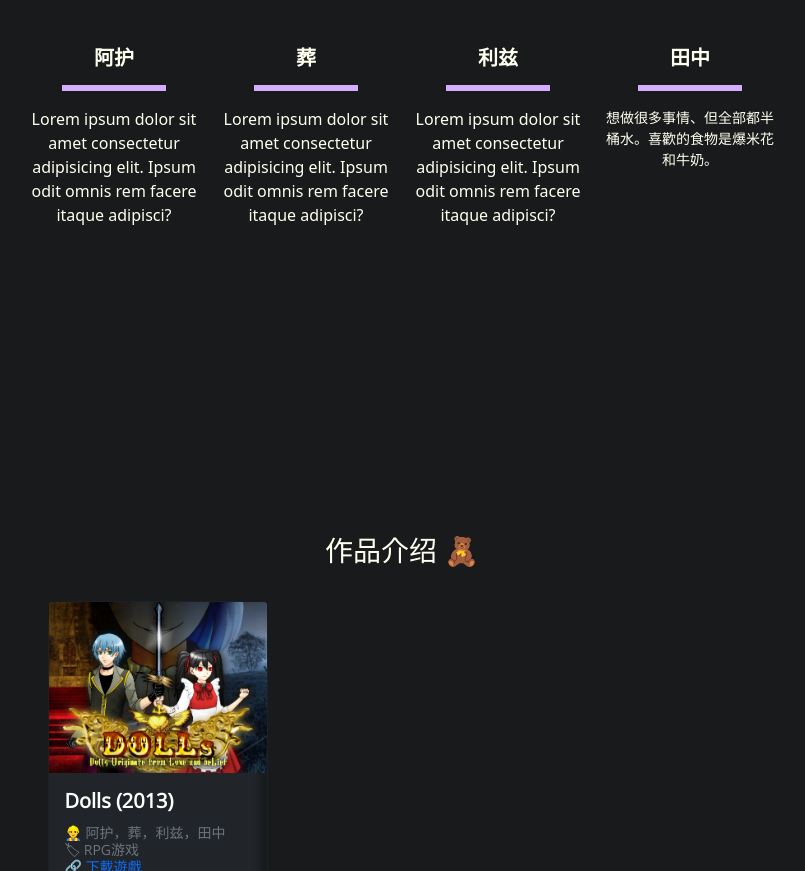
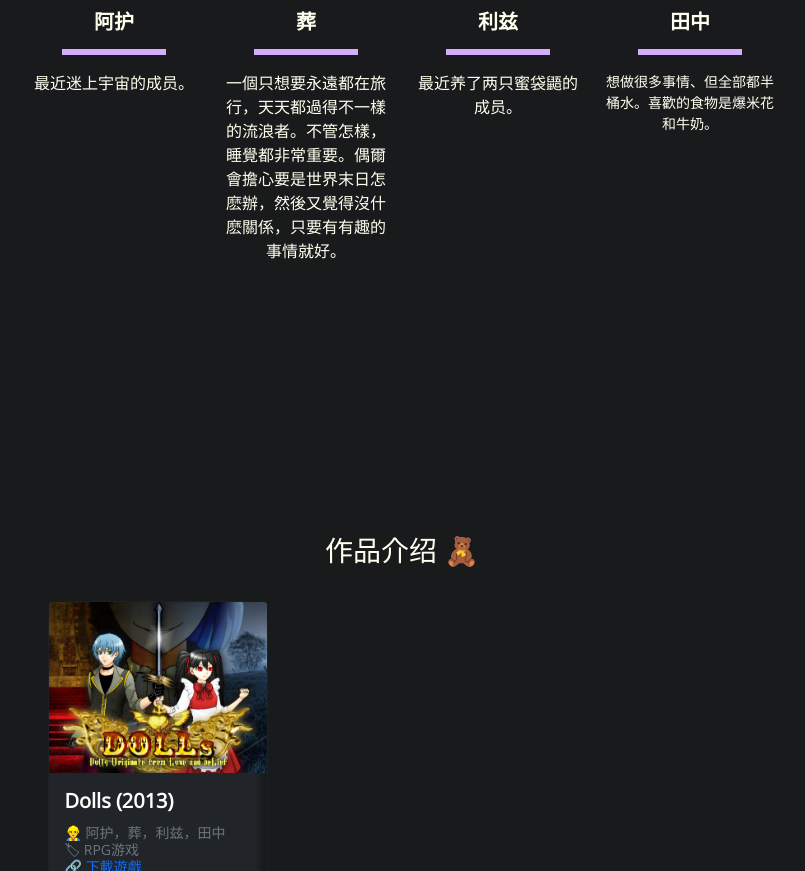
Before and after one commit to blackdestinystudio/home, a plain HTML site: page index.html in a window 1280 px wide. Shown: the part 2025-2896 px from the top of the page, without its empty margins (238-1043 px from the left). Drawn offline with nearby package versions, Linux system fonts and the light colour scheme; a web font is replaced by a local one.

Commit message:
add all member intro

```diff
--- a/index.html
+++ b/index.html
@@ -80,21 +80,21 @@
                 <img src="./assets/characters/grell.png" class="img-fluid avatar my-5">
                 <h5 class="cn bold">阿护</h5>
                 <hr class="mini-hr">
-                <p>Lorem ipsum dolor sit amet consectetur adipisicing elit. Ipsum odit omnis rem facere itaque adipisci?</p>
+                <p>最近迷上宇宙的成员。</p>
             </div>
 
             <div class="col-12 col-sm-3">
                 <img src="./assets/characters/undertaker.png" class="img-fluid avatar my-5">
                 <h5 class="cn bold">葬</h5>
                 <hr class="mini-hr">
-                <p>Lorem ipsum dolor sit amet consectetur adipisicing elit. Ipsum odit omnis rem facere itaque adipisci?</p>
+                <p>一個只想要永遠都在旅行，天天都過得不一樣的流浪者。不管怎樣，睡覺都非常重要。偶爾會擔心要是世界末日怎麽辦，然後又覺得沒什麽關係，只要有有趣的事情就好。</p>
             </div>
 
             <div class="col-12 col-sm-3">
                 <img src="./assets/characters/liz.png" class="img-fluid avatar my-5">
                 <h5 class="cn bold">利兹</h5>
                 <hr class="mini-hr">
-                <p>Lorem ipsum dolor sit amet consectetur adipisicing elit. Ipsum odit omnis rem facere itaque adipisci?</p>
+                <p>最近养了两只蜜袋鼯的成员。</p>
             </div>
 
             <div class="col-12 col-sm-3">
```
